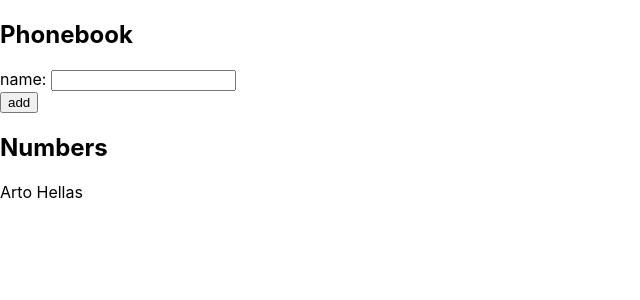
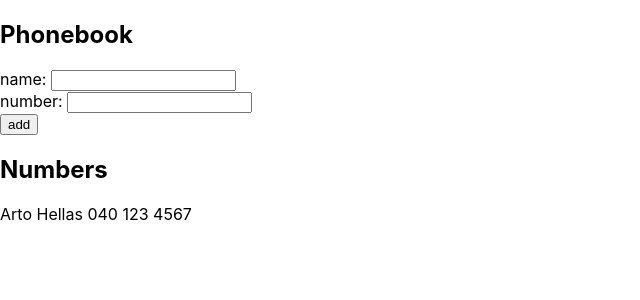
Before and after one commit to vipotin/fullstackopen20, a React (Create React App) app in the folder osa2/puhelinluettelo/: page / in a window 1280 px wide. Shown: the top 300 px of the page, without its empty margins (0-640 px from the left). Built offline with nearby package versions, Linux system fonts and the light colour scheme.

Commit message:
2.8 puhelinluettelo complete

```diff
--- a/osa2/puhelinluettelo/src/App.js
+++ b/osa2/puhelinluettelo/src/App.js
@@ -1,23 +1,28 @@
-//2.7 puhelinluettelo
+//2.8 puhelinluettelo
 import React, { useState } from 'react'
 
-const Person = ({name}) => {
-return <p>{name}</p>
+const Person = ({name, number}) => {
+return <p>{name} {number}</p>
 }
 
 const App = () => {
   const [ persons, setPersons] = useState([
-    { name: 'Arto Hellas' }
+    { name: 'Arto Hellas', number: '040 123 4567'}
   ])
   const [ newName, setNewName ] = useState('')
+  const [ newNumber, setNewNumber ] = useState('')
 
   const handleNameChange = (event) => {
     setNewName(event.target.value)
   }
 
+  const handleNumberChange = (event) => {
+    setNewNumber(event.target.value)
+  }
+
   const addPerson = (event) => {
     event.preventDefault()
-    const newPerson = { name: newName }
+    const newPerson = { name: newName, number: newNumber }
     const nameIsIncluded = persons.some(person => person.name === newName)
 
     if (nameIsIncluded) {
@@ -37,13 +42,14 @@ const App = () => {
         <div>
           name: <input value={newName} onChange={handleNameChange}/>
         </div>
+        <div>number: <input value={newNumber} onChange={handleNumberChange}/></div>
         <div>
           <button type="submit" onClick={addPerson}>add</button>
         </div>
       </form>
       <h2>Numbers</h2>
       <div>
-        {persons.map((person) => <Person key={person.name} name={person.name} />)}
+        {persons.map((person) => <Person key={person.name} name={person.name} number={person.number}/>)}
       </div>
     </div>
   )
```
